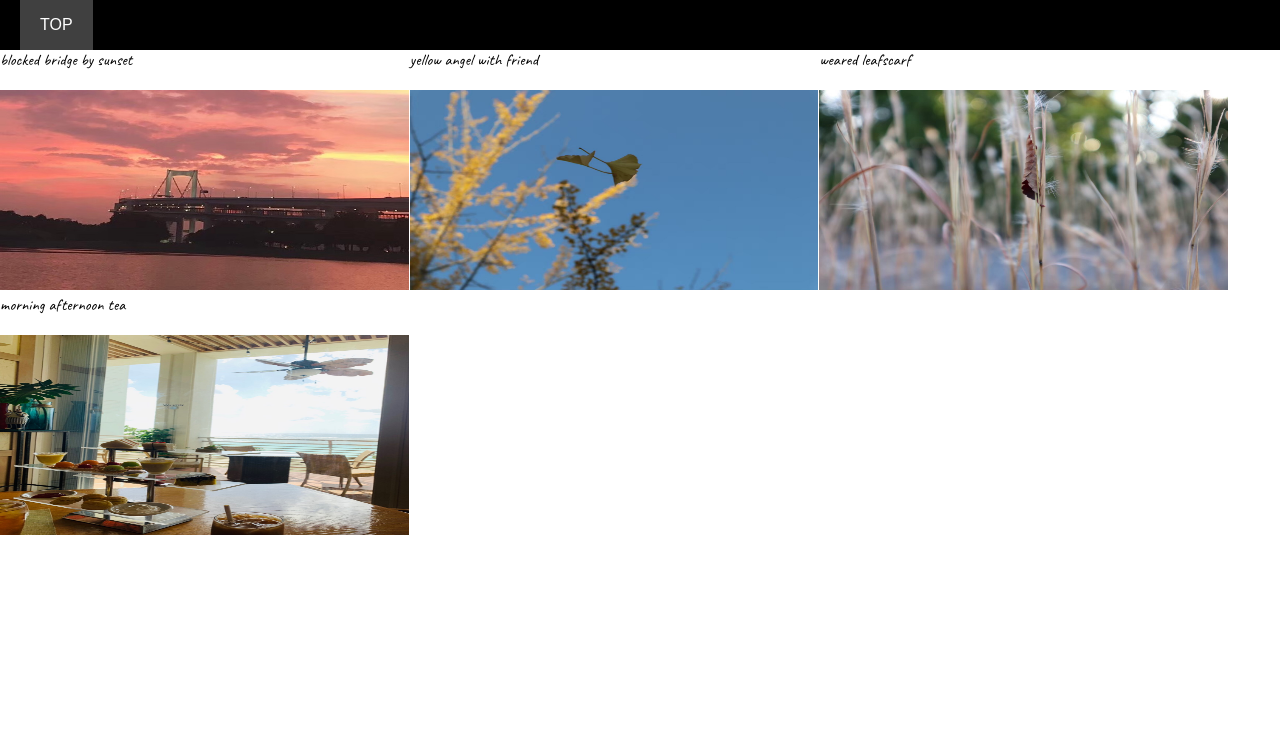
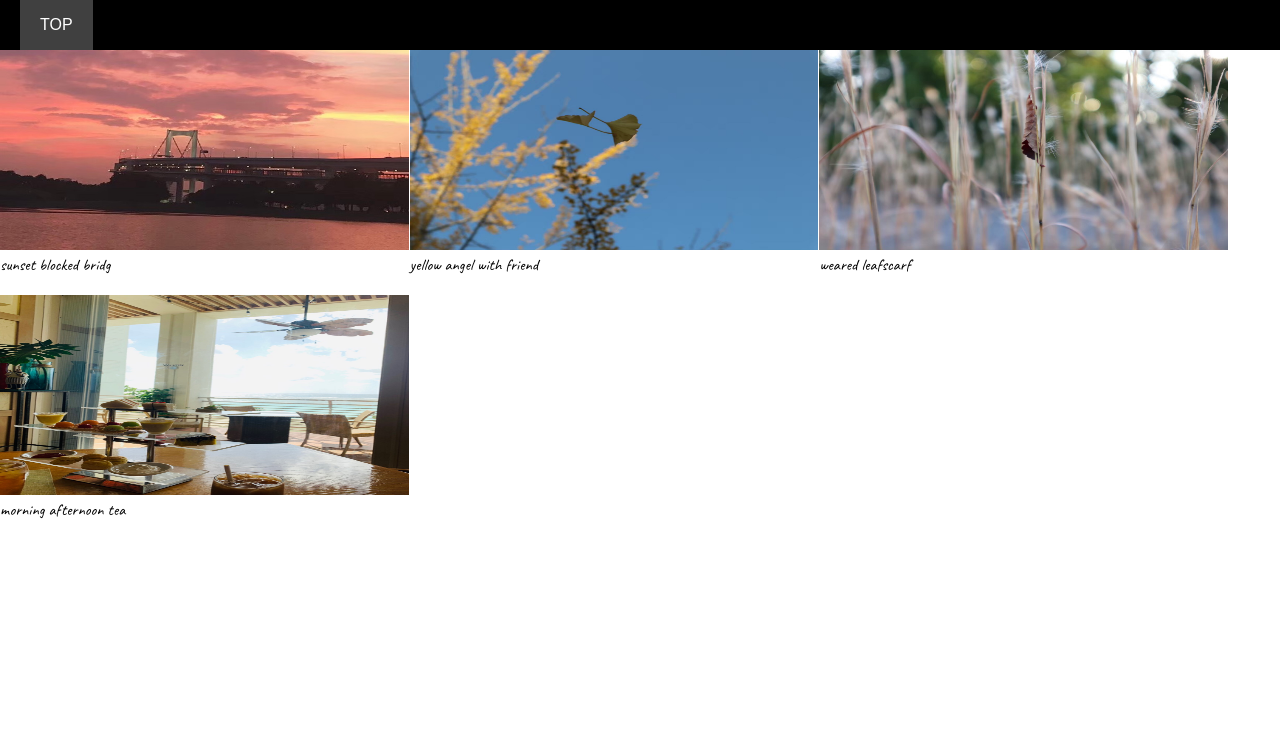
Before and after one commit to achicochi/achicochi.gihub.io, a plain HTML site: page photo.html in a window 1280 px wide. Shown: the top 737 px of the page. Drawn offline with Linux system fonts and the light colour scheme.

Commit message:
Update photo.html

```diff
--- a/photo.html
+++ b/photo.html
@@ -25,23 +25,23 @@
 
   <div class="main-container">
   <div class=content-img>
-    <p>blocked bridge by sunset</p>
-  <a href="IMG_E2797.JPG"><img src="IMG_E2797.JPG"></a>
+  <a href="IMG_E2797.jpg"><img src="IMG_E2797.jpg"></a>
+  <p>sunset blocked bridg</p>
   </div>
 
   <div class=content-img>
-    <p>yellow angel with friend</p>
-  <a href="IMG_2805.JPG"><img src="IMG_2805.JPG"></a>
+  <a href="IMG_2805.jpg"><img src="IMG_2805.jpg"></a>
+  <p>yellow angel with friend</p>
   </div>
 
   <div class=content-img>
+  <a href="IMG_2804.jpg"><img src="IMG_2804.jpg"></a>
   <p>weared leafscarf</p>
-  <a href="IMG_2804.JPG"><img src="IMG_2804.JPG"></a>
   </div>
 
   <div class=content-img>
+  <a href="IMG_2802.jpg"><img src="IMG_2802.jpg"></a>
   <p>morning afternoon tea</p>
-  <a href="IMG_2802.JPG"><img src="IMG_2802.JPG"></a>
   </div>
 
 
```
